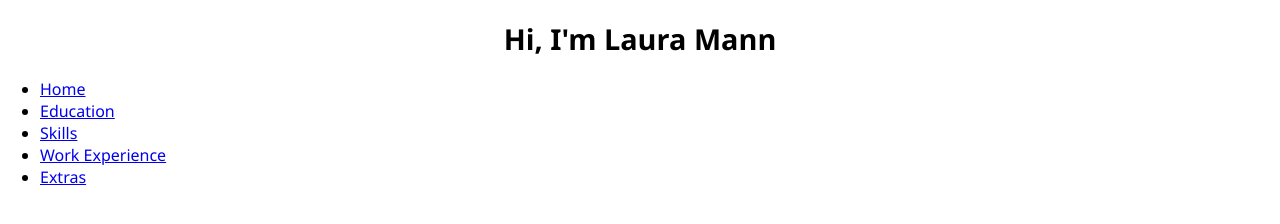
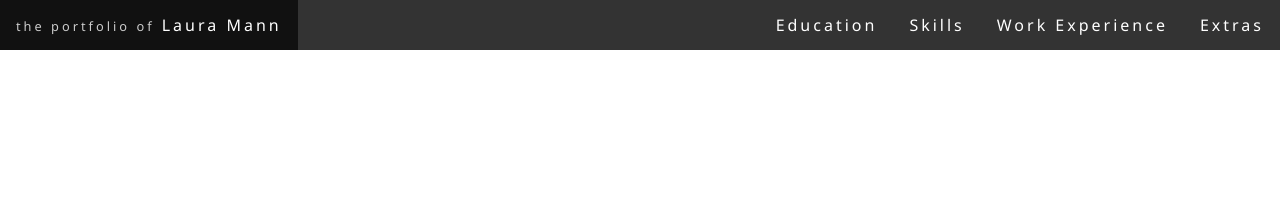
Before and after one commit to lauramann/COIS3420Ass1Q1, a plain HTML site: page workExperience.html in a window 1280 px wide. Drawn offline with Linux system fonts and the light colour scheme.

Commit message:
corss-website nav and footer

```diff
--- a/style.css
+++ b/style.css
@@ -44,10 +44,14 @@ body {
 .mainNav li a {
 	letter-spacing: 3px;
     display: inline-block;
-    color: white;
+    color: #FFF;
     padding: 14px 16px;
     text-decoration: none;
 }
+
+.mainNav li a:hover {
+    background-color: #111;
+    }
 
 header h1 {
 	text-align: center;
@@ -64,3 +68,11 @@ a img {
 .img-circle {
 	border-radius: 50%;
 }
+
+
+footer {
+	text-align: center;
+	padding-top: 0.5px;
+	padding-bottom: 0.5px;
+
+}
--- a/workExperience.html
+++ b/workExperience.html
@@ -8,19 +8,20 @@
 </head>
 
 <body>
+<div id="container">
+
   <header>
-    <h1>Hi, I'm Laura Mann</h1>
-    <nav class="nav">
+      <nav class="mainNav">
        <ul>
-      <li><a href="home.html">Home</a></li>
+        <li><a href="extras.html">Extras</a></li>
+        <li><a href="workExperience.html">Work Experience</a></li>
+        <li><a href="skills.html">Skills</a></li>
         <li><a href="education.html">Education</a></li>
-      <li><a href="skills.html">Skills</a></li>
-      <li><a href="workExperience.html">Work Experience</a></li>
-      <li><a href="extras.html">Extras</a></li>
+        <li class="floatLeft"><a href="home.html"><span class="mainTitle">the portfolio of</span> Laura Mann</a></li>
       </ul>
     </nav>
   </header>
-<div id="container">
+
 
   <aside>
 
@@ -33,6 +34,7 @@
 
   </main>
   <footer>
+     <p> | Laura Mann, 2017 | </p>
      </footer>
 </div>
 
```
Also changed, not shown: education.html (+14 -3 lines), extras.html (+14 -3 lines), home.html (+6 -3 lines), skills.html (+13 -3 lines). Lines whose indentation alone changed are shown as unchanged.
